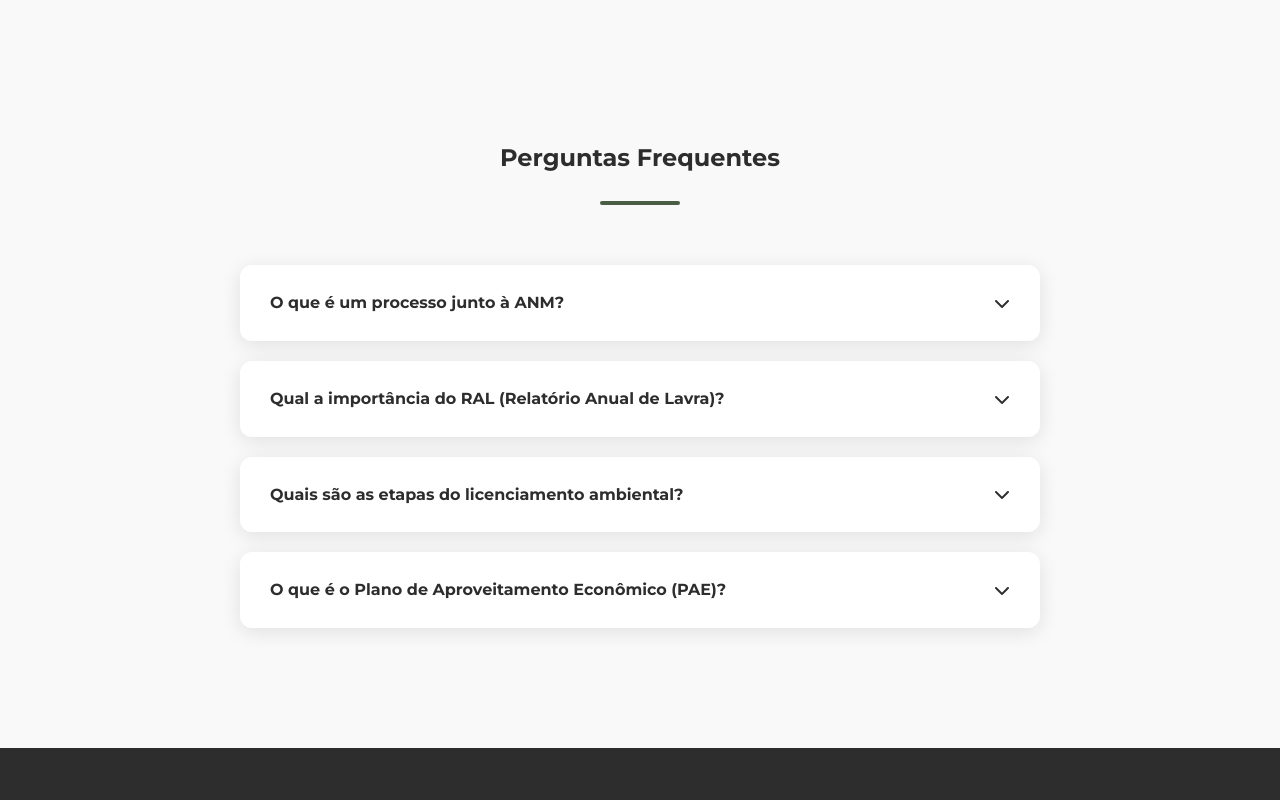
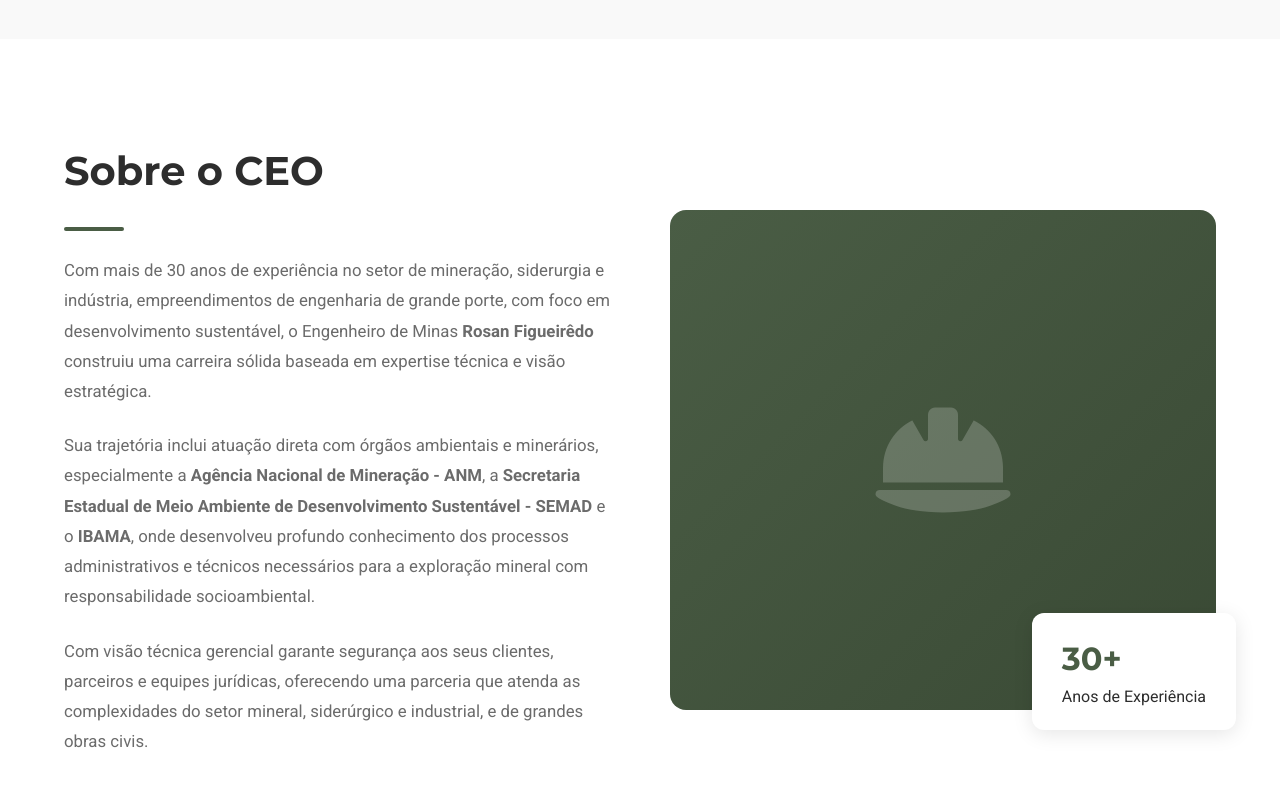
Before and after one commit to filipefigueiredoflorestal-maker/f7-engenharia, a plain HTML site: page index.html in a window 1280 px wide. Shown: the part 1740-2540 px from the top of the page. Drawn offline with Linux system fonts and the light colour scheme.

Commit message:
Enhance index.html with About section and updates
Added an 'About' section detailing the CEO's experience and expanded the hero section with additional information.

```diff
--- a/index.html
+++ b/index.html
@@ -57,12 +57,24 @@
         .service-card li { font-size: 0.95rem; color: var(--gray-medium); margin-bottom: 0.8rem; display: flex; gap: 8px; }
         .service-card b { color: var(--green-corporate); }
 
+        /* About Section */
+        .about { padding: 100px 5%; background: var(--white); }
+        .about-container { max-width: 1200px; margin: 0 auto; display: grid; grid-template-columns: 1fr 1fr; gap: 60px; align-items: center; }
+        .about-content h2 { font-size: 2.5rem; color: var(--gray-lead); margin-bottom: 1.5rem; }
+        .about-content .divider { width: 60px; height: 4px; background: var(--green-corporate); margin-bottom: 1.5rem; border-radius: 2px; }
+        .about-content p { color: var(--gray-medium); font-size: 1.05rem; line-height: 1.8; margin-bottom: 1.5rem; }
+        .about-image { position: relative; }
+        .about-image-main { width: 100%; height: 500px; background: linear-gradient(135deg, var(--green-corporate) 0%, var(--green-dark) 100%); border-radius: 16px; display: flex; align-items: center; justify-content: center; overflow: hidden; }
+        .about-image-main i { font-size: 120px; color: rgba(255,255,255,0.2); }
+        .about-image-badge { position: absolute; bottom: -20px; right: -20px; background: var(--white); padding: 20px 30px; border-radius: 12px; box-shadow: var(--shadow); }
+        .about-image-badge h4 { font-size: 2rem; color: var(--green-corporate); }
+
         /* FAQ */
         .faq { padding: 100px 5%; background: var(--off-white); }
         .faq-container { max-width: 800px; margin: 0 auto; }
         .faq-item { background: white; border-radius: 12px; margin-bottom: 20px; box-shadow: var(--shadow); overflow: hidden; }
         .faq-question { padding: 25px 30px; cursor: pointer; display: flex; justify-content: space-between; align-items: center; transition: 0.3s; }
-        .faq-question:hover { background: var(--gray-light); }
+        .faq-question h4 { font-size: 1.1rem; color: var(--gray-lead); }
         .faq-answer { padding: 0 30px; max-height: 0; overflow: hidden; transition: 0.4s ease-out; }
         .faq-item.active .faq-answer { padding: 20px 30px 25px; max-height: 400px; border-top: 1px solid var(--gray-light); }
         .faq-item.active i { transform: rotate(180deg); color: var(--green-corporate); }
@@ -70,6 +82,8 @@
         /* WhatsApp & Footer */
         .whatsapp-float { position: fixed; bottom: 30px; right: 30px; background: #25d366; color: white; width: 60px; height: 60px; border-radius: 50%; display: flex; align-items: center; justify-content: center; font-size: 30px; z-index: 1000; box-shadow: 0 4px 15px rgba(0,0,0,0.2); text-decoration: none; }
         footer { background: var(--gray-lead); color: white; padding: 60px 5%; text-align: center; }
+
+        @media (max-width: 1024px) { .about-container { grid-template-columns: 1fr; } .about-image { order: -1; } }
     </style>
 </head>
 <body>
@@ -91,9 +105,10 @@
 
     <section class="hero">
         <div class="hero-content">
-            <h1>F7 Engenharia & Consultoria<br><span>Meio Ambiente</span> e <span>Mineração</span></h1>
-            <p class="hero-subtitle">Mais de 30 anos de expertise técnica em gestão ambiental e mineração.</p>
-            <a href="#servicos" class="hero-cta">Conheça Nossos Serviços</a>
+            <h1>F7 Engenharia & Consultoria<br><span>Meio Ambiente</span>, <span>Mineração</span> e <span>Indústria</span></h1>
+            <p class="hero-subtitle">Mais de 30 anos de solidez em gestão ambiental, SSO e sustentabilidade.</p>
+            <p style="color: var(--green-corporate); font-weight: 600;">Rosan Figueirêdo, CEO (CREA-RJ: 134054/D)</p>
+            <a href="#servicos" class="hero-cta" style="margin-top: 2rem;">Conheça Nossos Serviços</a>
         </div>
     </section>
 
@@ -141,6 +156,25 @@
         </div>
     </section>
 
+    <section class="about" id="sobre">
+        <div class="about-container">
+            <div class="about-content">
+                <h2>Sobre o CEO</h2>
+                <div class="divider"></div>
+                <p>Com mais de 30 anos de experiência no setor de mineração, siderurgia e indústria, empreendimentos de engenharia de grande porte, com foco em desenvolvimento sustentável, o Engenheiro de Minas <b>Rosan Figueirêdo</b> construiu uma carreira sólida baseada em expertise técnica e visão estratégica.</p>
+                <p>Sua trajetória inclui atuação direta com órgãos ambientais e minerários, especialmente a <b>Agência Nacional de Mineração - ANM</b>, a <b>Secretaria Estadual de Meio Ambiente de Desenvolvimento Sustentável - SEMAD</b> e o <b>IBAMA</b>, onde desenvolveu profundo conhecimento dos processos administrativos e técnicos necessários para a exploração mineral com responsabilidade socioambiental.</p>
+                <p>Com visão técnica gerencial garante segurança aos seus clientes, parceiros e equipes jurídicas, oferecendo uma parceria que atenda as complexidades do setor mineral, siderúrgico e industrial, e de grandes obras civis.</p>
+            </div>
+            <div class="about-image">
+                <div class="about-image-main"><i class="fas fa-hard-hat"></i></div>
+                <div class="about-image-badge">
+                    <h4>30+</h4>
+                    <p>Anos de Experiência</p>
+                </div>
+            </div>
+        </div>
+    </section>
+
     <section class="faq" id="faq">
         <div class="section-header">
             <h2>Perguntas Frequentes</h2>
@@ -148,40 +182,20 @@
         </div>
         <div class="faq-container">
             <div class="faq-item">
-                <div class="faq-question">
-                    <h4>O que é um processo junto à ANM?</h4>
-                    <i class="fas fa-chevron-down"></i>
-                </div>
-                <div class="faq-answer">
-                    <p>É o trâmite legal para autorizar a exploração mineral no Brasil, desde o requerimento de pesquisa até a concessão de lavra.</p>
-                </div>
+                <div class="faq-question"><h4>O que é um processo junto à ANM?</h4><i class="fas fa-chevron-down"></i></div>
+                <div class="faq-answer"><p>É o trâmite legal para autorizar a exploração mineral no Brasil, desde o requerimento de pesquisa até a concessão de lavra.</p></div>
             </div>
             <div class="faq-item">
-                <div class="faq-question">
-                    <h4>Qual a importância do RAL (Relatório Anual de Lavra)?</h4>
-                    <i class="fas fa-chevron-down"></i>
-                </div>
-                <div class="faq-answer">
-                    <p>O RAL é obrigatório para manter o título minerário ativo. A não entrega pode resultar em multas graves e perda definitiva do ativo mineral.</p>
-                </div>
+                <div class="faq-question"><h4>Qual a importância do RAL (Relatório Anual de Lavra)?</h4><i class="fas fa-chevron-down"></i></div>
+                <div class="faq-answer"><p>O RAL é obrigatório para manter o título minerário ativo. A não entrega pode resultar em multas graves e perda do título.</p></div>
             </div>
             <div class="faq-item">
-                <div class="faq-question">
-                    <h4>Quais são as etapas do licenciamento ambiental?</h4>
-                    <i class="fas fa-chevron-down"></i>
-                </div>
-                <div class="faq-answer">
-                    <p>Divide-se em Licença Prévia (LP), Licença de Instalação (LI) e Licença de Operação (LO), cada uma validando a viabilidade e o funcionamento do projeto.</p>
-                </div>
+                <div class="faq-question"><h4>Quais são as etapas do licenciamento ambiental?</h4><i class="fas fa-chevron-down"></i></div>
+                <div class="faq-answer"><p>Divide-se em Licença Prévia (LP), Licença de Instalação (LI) e Licença de Operação (LO).</p></div>
             </div>
             <div class="faq-item">
-                <div class="faq-question">
-                    <h4>O que é o Plano de Aproveitamento Econômico (PAE)?</h4>
-                    <i class="fas fa-chevron-down"></i>
-                </div>
-                <div class="faq-answer">
-                    <p>É o documento técnico que detalha o projeto de explotação mineral, provando a viabilidade técnica e econômica para aprovação da ANM.</p>
-                </div>
+                <div class="faq-question"><h4>O que é o Plano de Aproveitamento Econômico (PAE)?</h4><i class="fas fa-chevron-down"></i></div>
+                <div class="faq-answer"><p>Documento técnico que detalha o projeto de explotação, provando a viabilidade técnica e econômica do empreendimento.</p></div>
             </div>
         </div>
     </section>
@@ -190,9 +204,7 @@
         <p>&copy; 2026 F7 Engenharia & Consultoria. Todos os direitos reservados.</p>
     </footer>
 
-    <a href="https://wa.me/5531996873356" class="whatsapp-float" target="_blank">
-        <i class="fab fa-whatsapp"></i>
-    </a>
+    <a href="https://wa.me/5531996873356" class="whatsapp-float" target="_blank"><i class="fab fa-whatsapp"></i></a>
 
     <script>
         document.querySelectorAll('.faq-question').forEach(q => {
```
